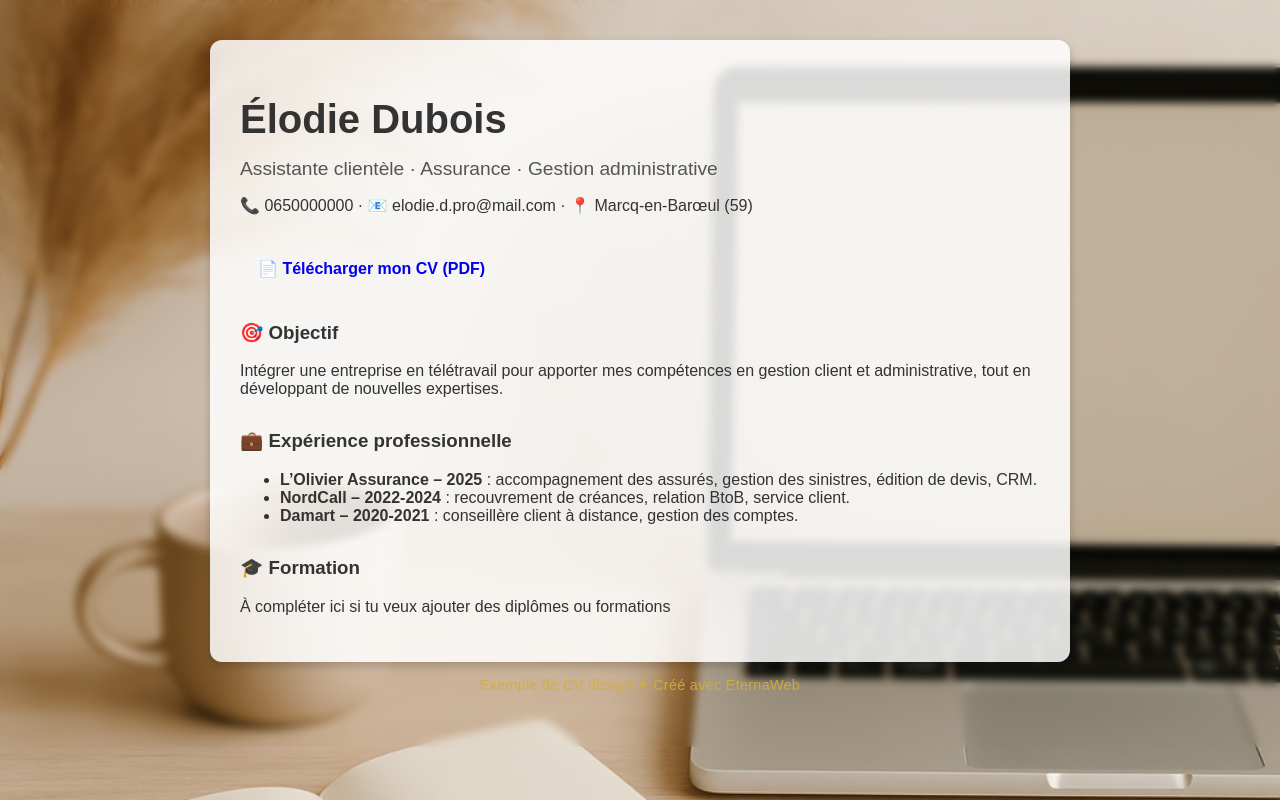
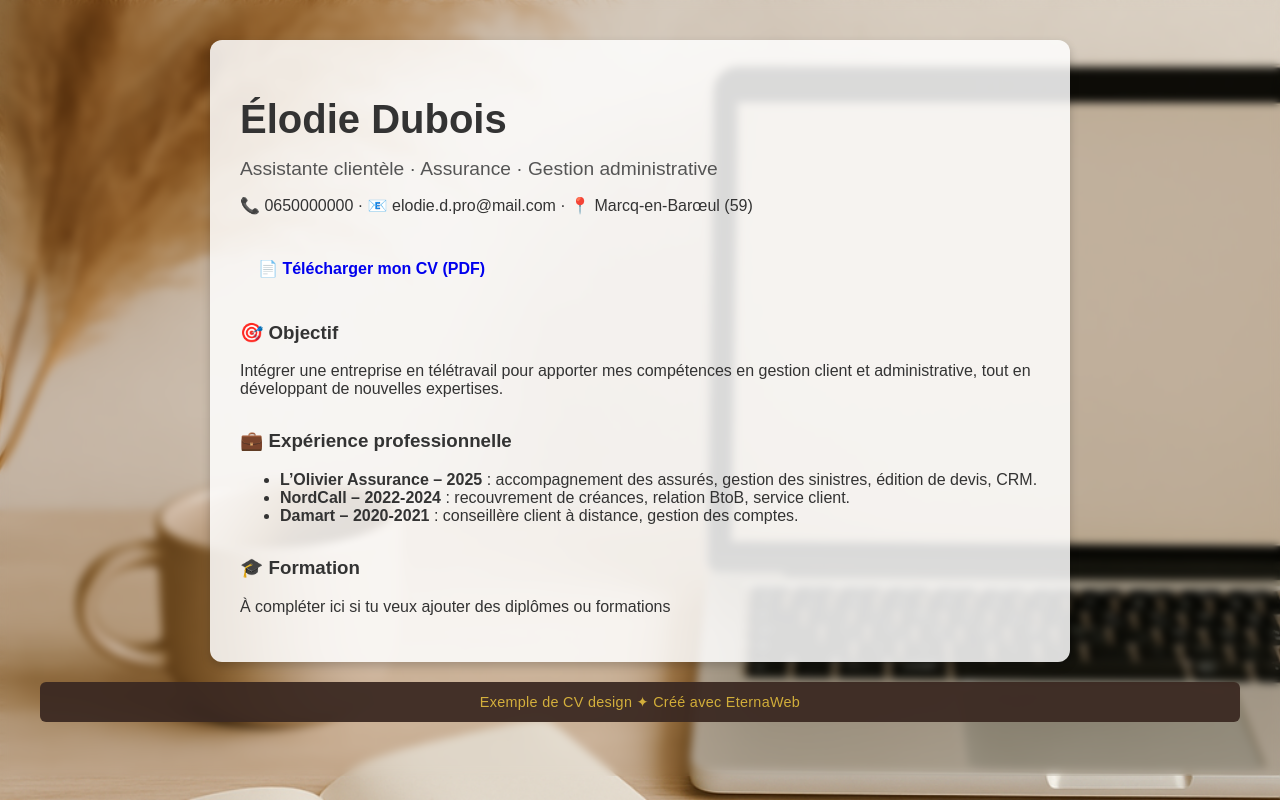
Before and after one commit to Danie-11/daniellekabongo-cv-site, a plain HTML site: page index.html in a window 1280 px wide. Drawn offline with Linux system fonts and the light colour scheme.

Commit message:
Update index.html

```diff
--- a/index.html
+++ b/index.html
@@ -56,13 +56,16 @@
     }
     .footer-signature {
   text-align: center;
+  background-color: #3b2a22; /* marron profond */
   color: #d4af37;
   font-size: 0.9rem;
   font-weight: 500;
-  margin-top: 15px;
-  opacity: 0.9;
+  margin-top: 20px;
+  padding: 12px 0;
+  border-radius: 6px;
+  opacity: 0.95;
   letter-spacing: 0.3px;
-    }
+}
 
   </style>
 </head>
```
